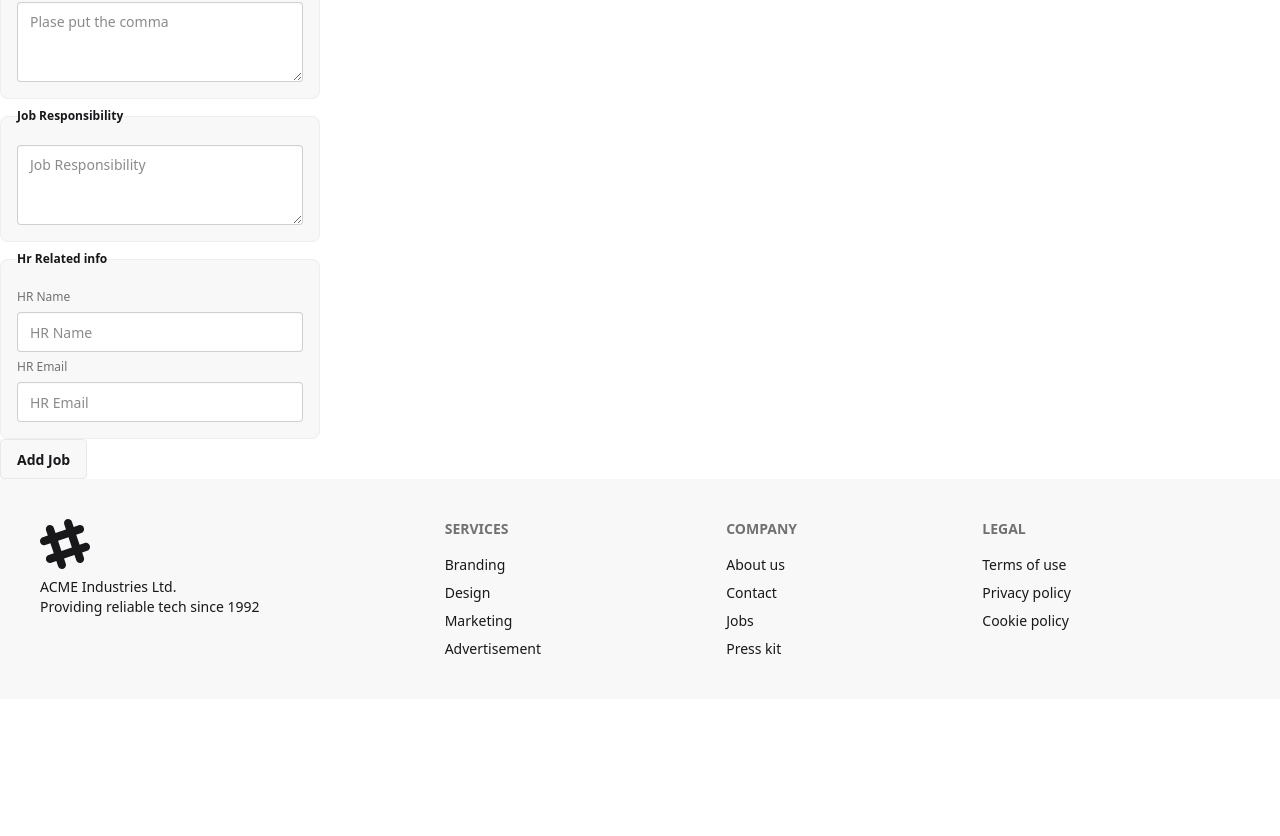
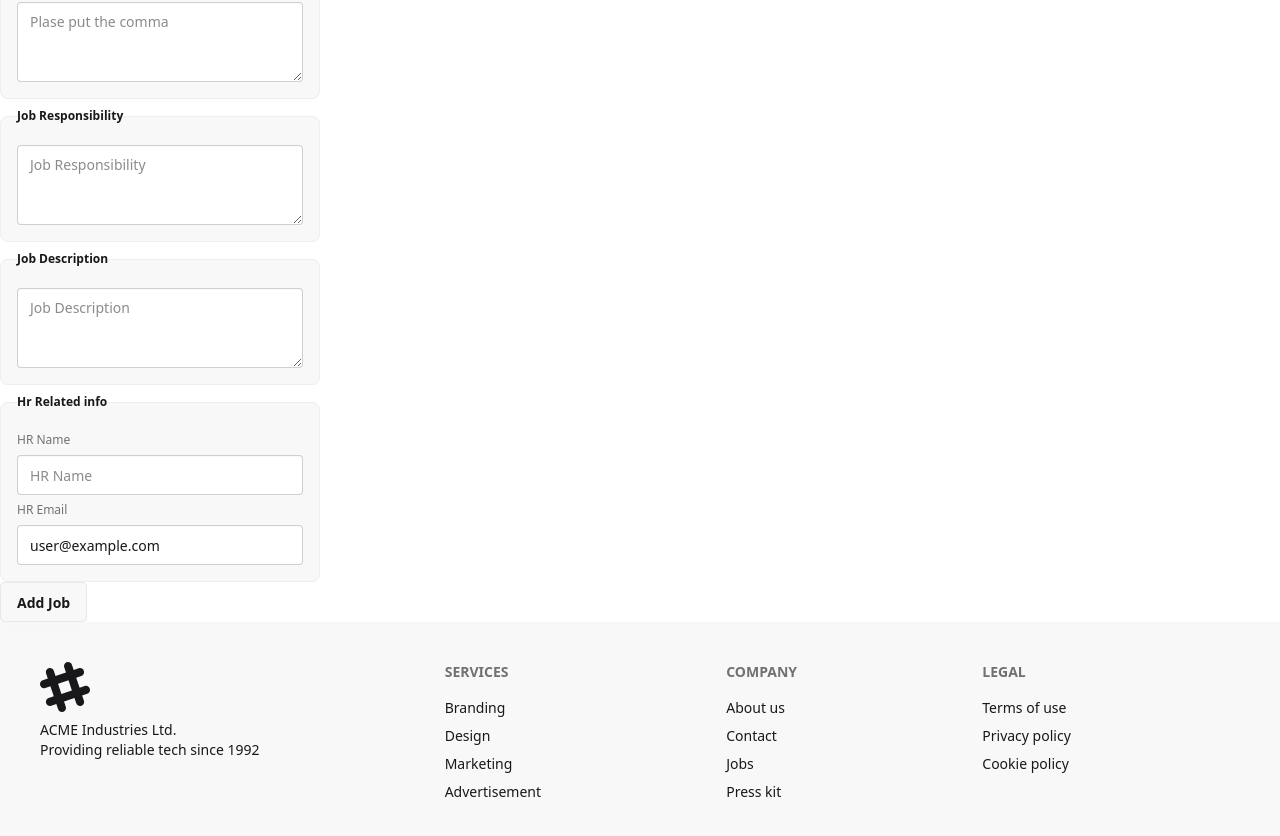
Before and after one commit to sejanmiah/career-board-client, a React (Vite) app: page /addjob in a window 1280 px wide. Shown: the part 1189-2025 px from the top of the page. Before the commit the page ends 1888 px from the top, so only its background shows below. Built offline with nearby package versions, Linux system fonts and the light colour scheme; no server answers; sample sign-in values are in the browser's storage.

Commit message:
get user form auth

```diff
--- a/src/pages/addjob/AddJob.jsx
+++ b/src/pages/addjob/AddJob.jsx
@@ -1,6 +1,10 @@
 import React from "react";
+import UseAuth from "../../hooks/UseAuth";
 
 const AddJob = () => {
+    const {user} = UseAuth()
+    console.log(user);
+
     const handleAddJob = e => {
         e.preventDefault();
         const form = e.target;
@@ -67,13 +71,13 @@ const AddJob = () => {
                 <legend className="fieldset-legend">salary Range</legend>
 
                 <label className="label">Salary Minimum</label>
-                <input type="text" name="salarymin" className="input" placeholder="Salary Minimum" />
+                <input type="text" name="min" className="input" placeholder="Salary Minimum" />
 
                 <label className="label">Salary Maximum</label>
-                <input type="text" name="salarymax" className="input" placeholder="Salary Maximum" />
+                <input type="text" name="max" className="input" placeholder="Salary Maximum" />
 
                 <label className="label">Currency</label>
-                    <select defaultValue="Select Currency" className="select">
+                    <select defaultValue="Select Currency" name="currency" className="select">
                         <option disabled={true}>Select Currency</option>
                         <option>BDT</option>
                         <option>AED</option>
@@ -108,6 +112,16 @@ const AddJob = () => {
              <textarea className="textarea" name="job_responsibility" placeholder="Job Responsibility"></textarea>
         </fieldset>
 
+      {/* {job Description} */}
+                <fieldset className="fieldset bg-base-200 border-base-300 rounded-box w-xs border p-4">
+          <legend className="fieldset-legend">Job Description</legend>
+
+
+           <textarea className="textarea" name="job_description" placeholder="Job Description"></textarea>
+        </fieldset>
+
+
+
         {/* {Hr} */}
          <fieldset className="fieldset bg-base-200 border-base-300 rounded-box w-xs border p-4">
           <legend className="fieldset-legend">Hr Related info</legend>
@@ -116,7 +130,7 @@ const AddJob = () => {
           <input type="text"  name="hr_name" className="input" placeholder="HR Name" />
 
           <label className="label">HR Email</label>
-          <input type="email" name="hr_email" className="input" placeholder="HR Email" />
+          <input type="email" name="hr_email" className="input" defaultValue={user.email} placeholder="HR Email" />
 
           {/* <label className="label">Company Logo</label>
           <input type="text" name="logo_logo" className="input" placeholder="Comapany Logo url" /> */}
```
